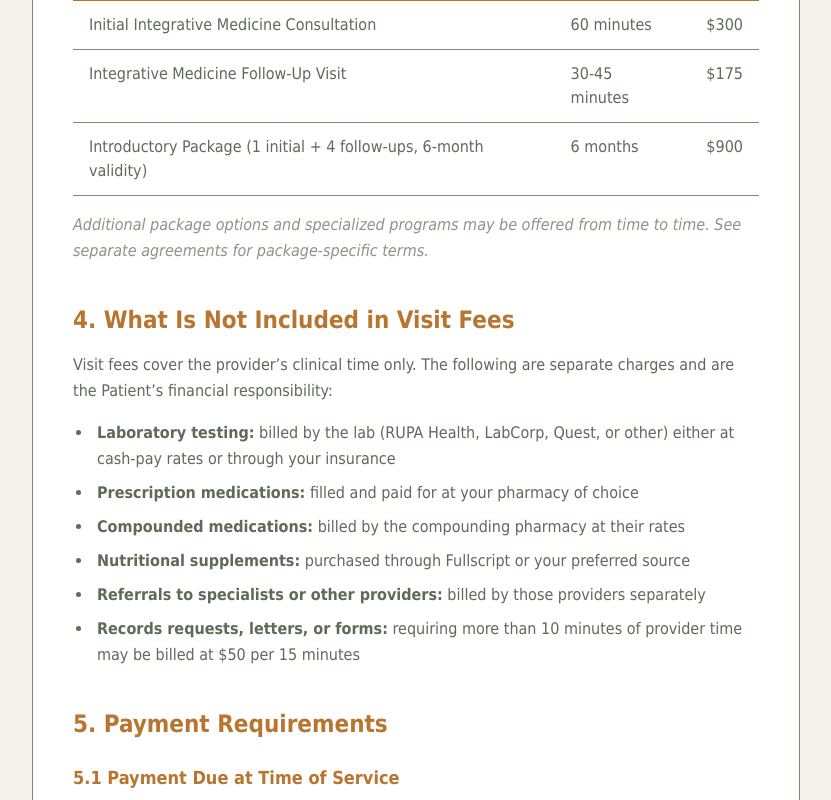
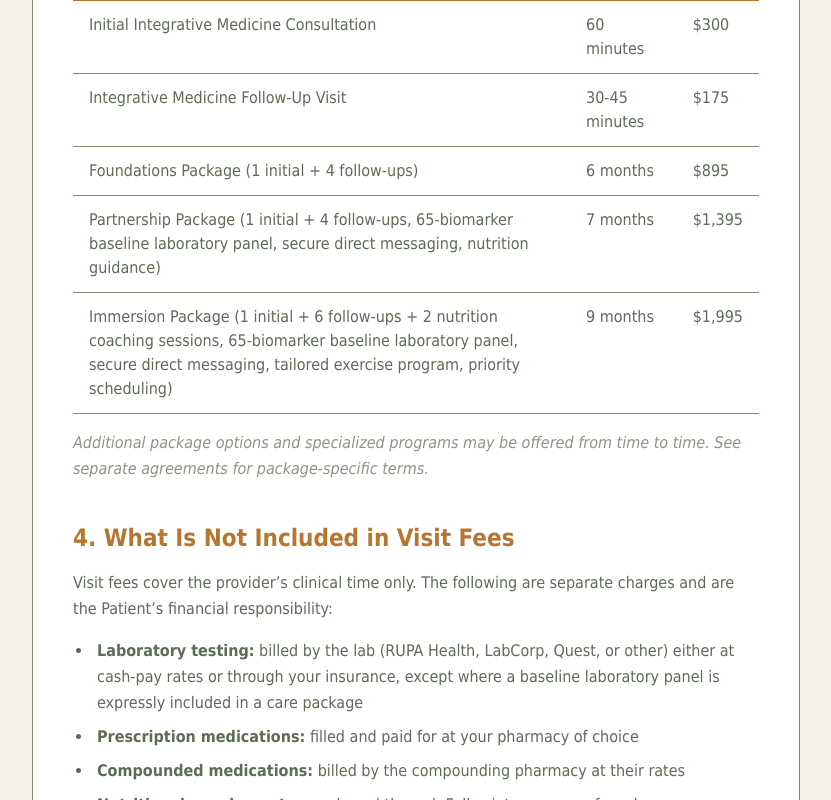
Before and after one commit to allyynorton/pulse-clinic, a Next.js app: page /financial-policy in a window 1280 px wide. Shown: the part 1120-1920 px from the top of the page, without its empty margins (224-1055 px from the left). Built offline with nearby package versions, Linux system fonts and the light colour scheme; no server answers.

Commit message:
Update fee schedule with all three care packages

```diff
--- a/src/app/financial-policy/page.tsx
+++ b/src/app/financial-policy/page.tsx
@@ -48,9 +48,19 @@ export default function FinancialPolicy() {
             ["Initial Integrative Medicine Consultation", "60 minutes", "$300"],
             ["Integrative Medicine Follow-Up Visit", "30-45 minutes", "$175"],
             [
-              "Introductory Package (1 initial + 4 follow-ups, 6-month validity)",
+              "Foundations Package (1 initial + 4 follow-ups)",
               "6 months",
-              "$900",
+              "$895",
+            ],
+            [
+              "Partnership Package (1 initial + 4 follow-ups, 65-biomarker baseline laboratory panel, secure direct messaging, nutrition guidance)",
+              "7 months",
+              "$1,395",
+            ],
+            [
+              "Immersion Package (1 initial + 6 follow-ups + 2 nutrition coaching sessions, 65-biomarker baseline laboratory panel, secure direct messaging, tailored exercise program, priority scheduling)",
+              "9 months",
+              "$1,995",
             ],
           ]}
         />
@@ -65,7 +75,7 @@ export default function FinancialPolicy() {
         </LegalText>
         <LegalList
           items={[
-            <><strong>Laboratory testing:</strong> billed by the lab (RUPA Health, LabCorp, Quest, or other) either at cash-pay rates or through your insurance</>,
+            <><strong>Laboratory testing:</strong> billed by the lab (RUPA Health, LabCorp, Quest, or other) either at cash-pay rates or through your insurance, except where a baseline laboratory panel is expressly included in a care package</>,
             <><strong>Prescription medications:</strong> filled and paid for at your pharmacy of choice</>,
             <><strong>Compounded medications:</strong> billed by the compounding pharmacy at their rates</>,
             <><strong>Nutritional supplements:</strong> purchased through Fullscript or your preferred source</>,
@@ -105,7 +115,7 @@ export default function FinancialPolicy() {
 
         <LegalSubsection heading="5.4 Package Payments">
           <LegalText>
-            Prepaid care packages (such as the Introductory Package) require payment in full at enrollment. Payment plans may be available at the Provider&rsquo;s discretion; please inquire if interested. Package-specific terms are governed by a separate Care Package Agreement signed at enrollment.
+            Prepaid care packages (the Foundations, Partnership, and Immersion Packages) require payment in full at enrollment. Payment plans may be available at the Provider&rsquo;s discretion; please inquire if interested. Package-specific terms are governed by a separate Care Package Agreement signed at enrollment.
           </LegalText>
         </LegalSubsection>
       </LegalSection>
@@ -154,7 +164,7 @@ export default function FinancialPolicy() {
 
         <LegalSubsection heading="7.2 Package Refunds">
           <LegalText>
-            Prepaid care packages (such as the Introductory Package) have their own refund terms as specified in the applicable Care Package Agreement signed at enrollment. In general, package refunds are calculated on a pro-rata basis using the standard itemized rates for services delivered, less an administrative processing fee. Please refer to your signed Care Package Agreement for complete refund terms.
+            Prepaid care packages (the Foundations, Partnership, and Immersion Packages) have their own refund terms as specified in the applicable Care Package Agreement signed at enrollment. In general, package refunds are calculated on a pro-rata basis using the standard itemized rates for services delivered, less an administrative processing fee. Please refer to your signed Care Package Agreement for complete refund terms.
           </LegalText>
         </LegalSubsection>
 
```
